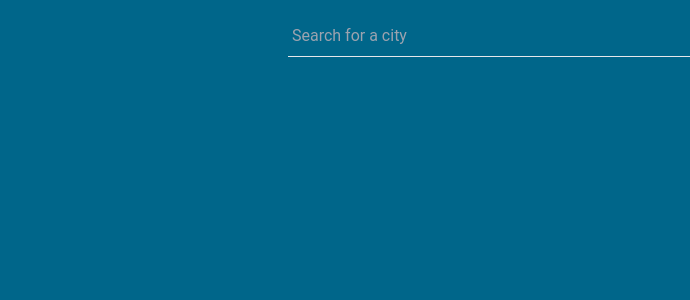
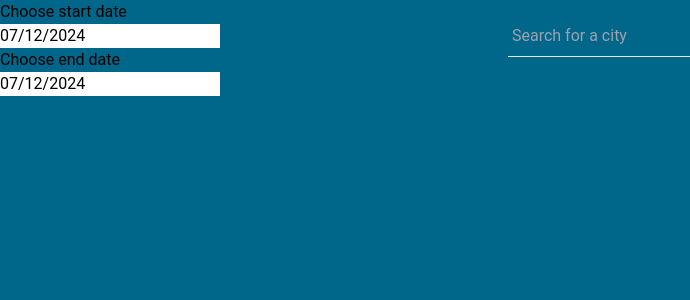
Before and after one commit to VictoriaBoyarkina/weather-dashboard, a React (Vite) app: page / in a window 1280 px wide. Shown: the top 300 px of the page, without its empty margins (0-690 px from the left). Built offline with nearby package versions, Linux system fonts and the light colour scheme.

Commit message:
feat:add data selector

```diff
--- a/src/App.tsx
+++ b/src/App.tsx
@@ -1,24 +1,28 @@
 import { useState } from 'react'
 import SearchPlace from './components/SearchPlace'
+import SideBar from './components/SideBar'
 import { Place } from './types'
 
 function App() {
   const [currentPlace, setCurrentPlace] = useState<Place | null>(null)
-
   return (
-    <div className="flex flex-col min-h-screen font-Roboto bg-weather-primary">
-      <main className="container text-white">
+    <div className="grid grid-rows-3 grid-flow-col gap-4 min-h-screen font-Roboto bg-weather-primary">
+      <SideBar />
+      <header className="col-span-2">
         <div className="flex flex-col gap-4">
           <SearchPlace onSetCurrentPlace={setCurrentPlace} />
         </div>
-      </main>
+      </header>
+
+      <main className="row-span-2 col-span-2"></main>
+      {/*
       {currentPlace && (
         <div className=" text-white py-2 bg-weather-secondary w-full text-center">
           <div className="container">
             <p>Location: {currentPlace.placeName}</p>
           </div>
         </div>
-      )}
+      )} */}
     </div>
   )
 }
--- a/src/components/DateRangePicker.tsx
+++ b/src/components/DateRangePicker.tsx
@@ -1,3 +1,28 @@
+import { useState } from 'react'
+import DatePicker from 'react-datepicker'
+
+import 'react-datepicker/dist/react-datepicker.css'
+
 export default function DateRangePicker() {
-  return <div>DateRangePicker</div>
+  const [startDate, setStartDate] = useState(new Date())
+  const [endDate, setEndDate] = useState(new Date())
+
+  return (
+    <div>
+      <div>
+        <p>Choose start date</p>
+        <DatePicker
+          selected={startDate}
+          onChange={(date) => setStartDate(date as Date)}
+        />
+      </div>
+      <div>
+        <p>Choose end date</p>
+        <DatePicker
+          selected={startDate}
+          onChange={(date) => setEndDate(date as Date)}
+        />
+      </div>
+    </div>
+  )
 }
--- /dev/null
+++ b/src/components/SideBar.tsx
@@ -0,0 +1,9 @@
+import DateRangePicker from './DateRangePicker'
+
+export default function SideBar() {
+  return (
+    <aside className="row-span-3">
+      <DateRangePicker />
+    </aside>
+  )
+}
```
